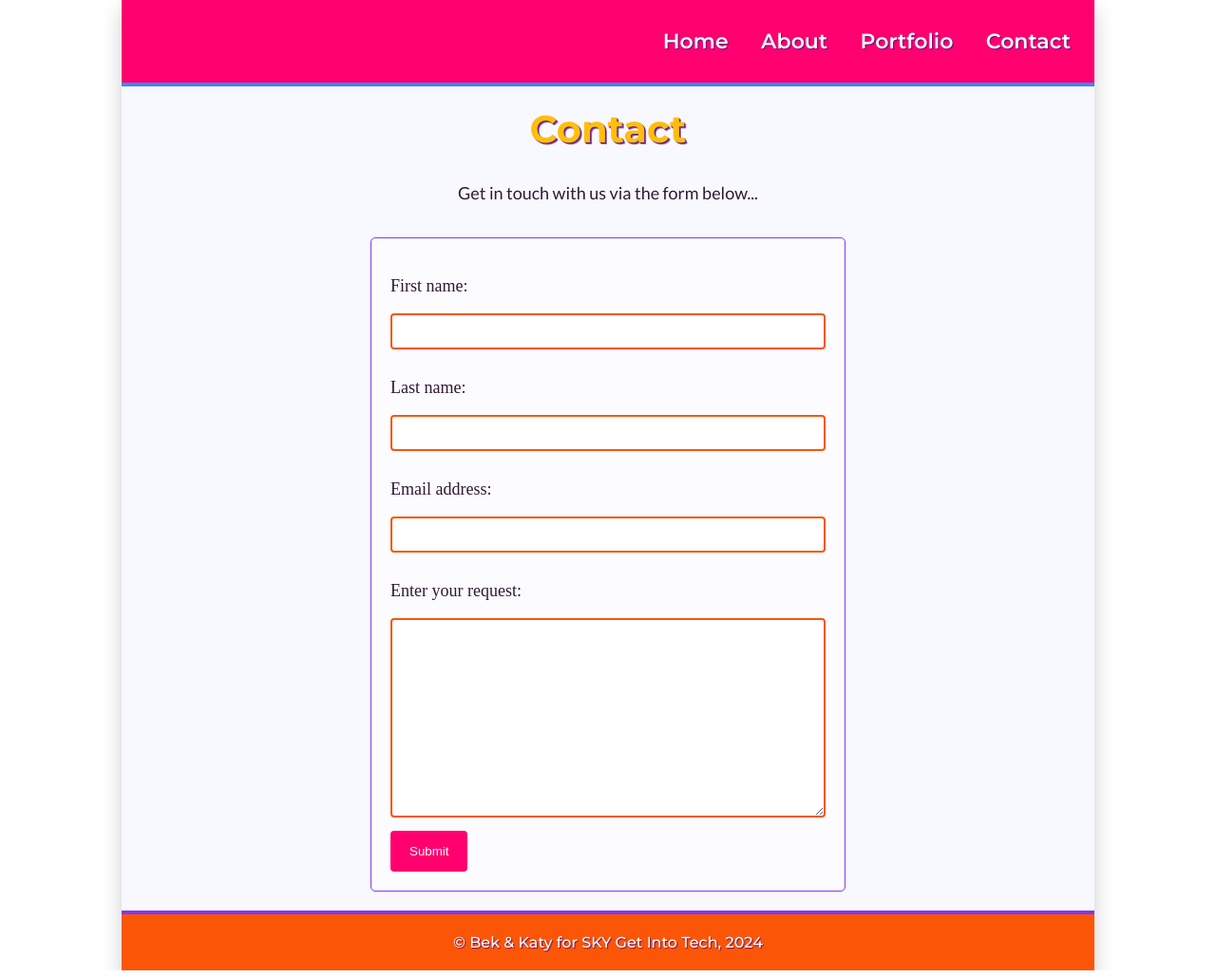
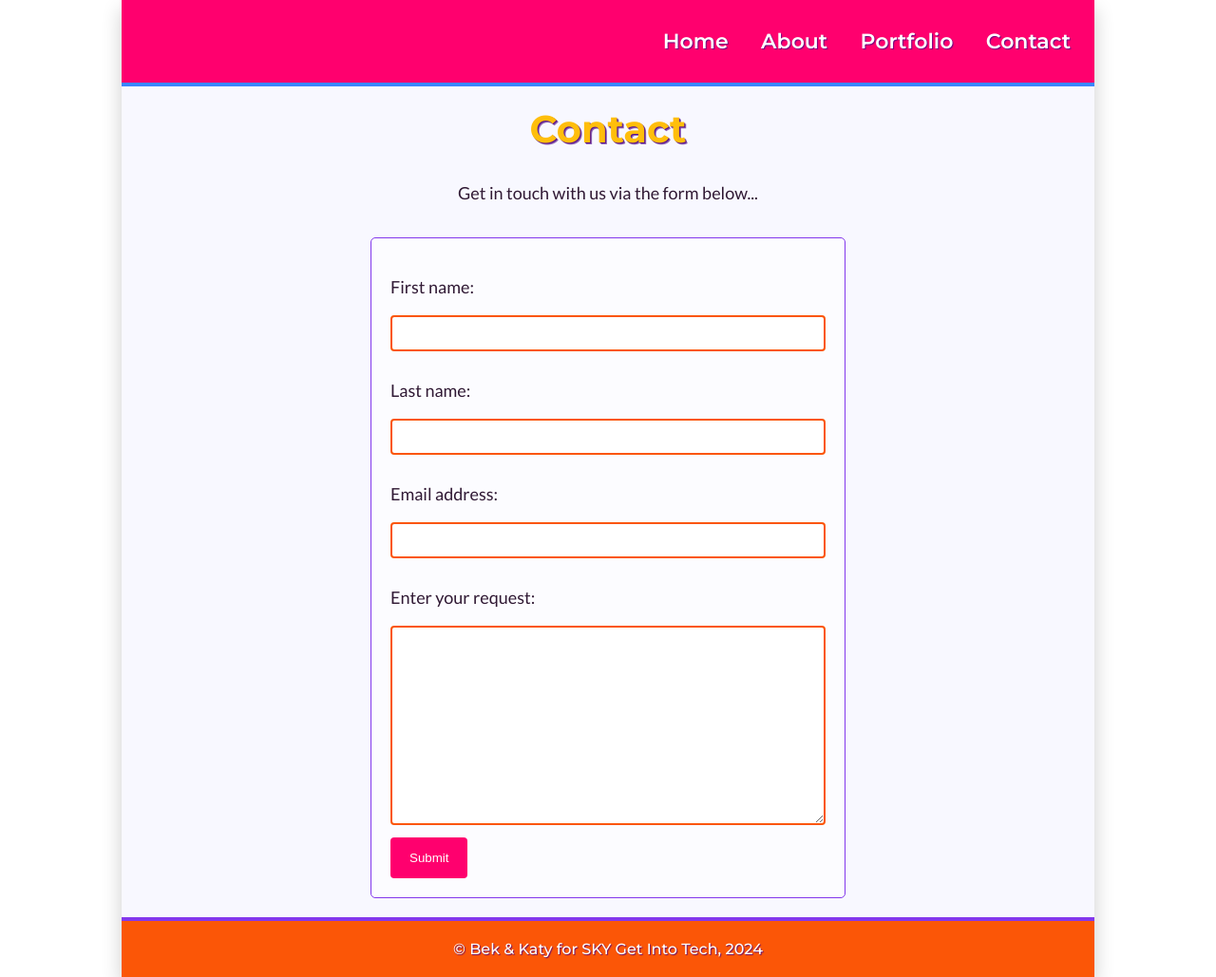
Before and after one commit to BekstersLab/week11_hw, a Flask app: page /contact in a window 1280 px wide. Shown: the whole page at 95% size. Run offline with Flask 3, Linux system fonts and the light colour scheme.

Commit message:
update font for form text

```diff
--- a/FlaskWeek10_Bek/application/static/styles.css
+++ b/FlaskWeek10_Bek/application/static/styles.css
@@ -171,6 +171,7 @@ img {
 /* ////// CONTACT FORM ////// */
 
 form {
+  font-family: "Lato", sans-serif; /* set a Google font of Lato or sans-serif if not available */
   padding: 20px;
   margin: 0 auto;
   max-width: 500px;
```
